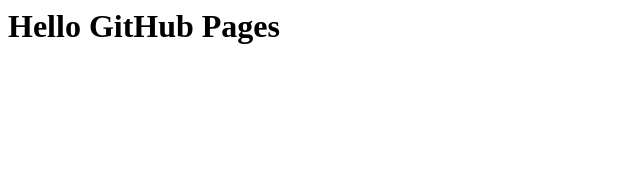
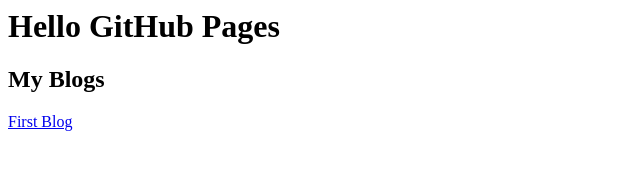
Before and after one commit to git2022/git2022.github.io, a plain HTML site: page index.html in a window 1280 px wide. Shown: the whole page, without its empty margins (0-640 px from the left). Drawn offline with Linux system fonts and the light colour scheme.

Commit message:
Update index.html

```diff
--- a/index.html
+++ b/index.html
@@ -1 +1,7 @@
 <h1>Hello GitHub Pages</h1>
+
+
+<h2>My Blogs</h2>
+
+
+<p><a href="/2020/first_blog.html" target="_blank">First Blog</a></p>
```
